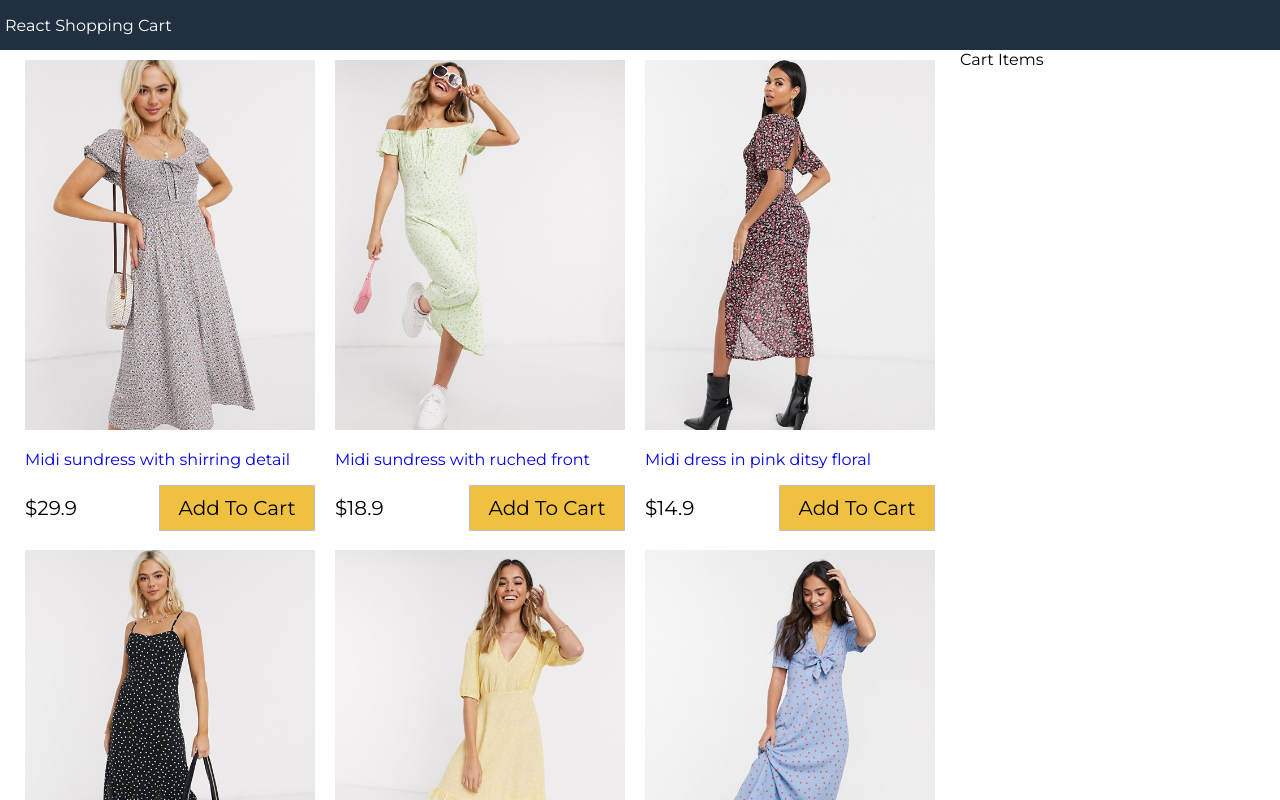
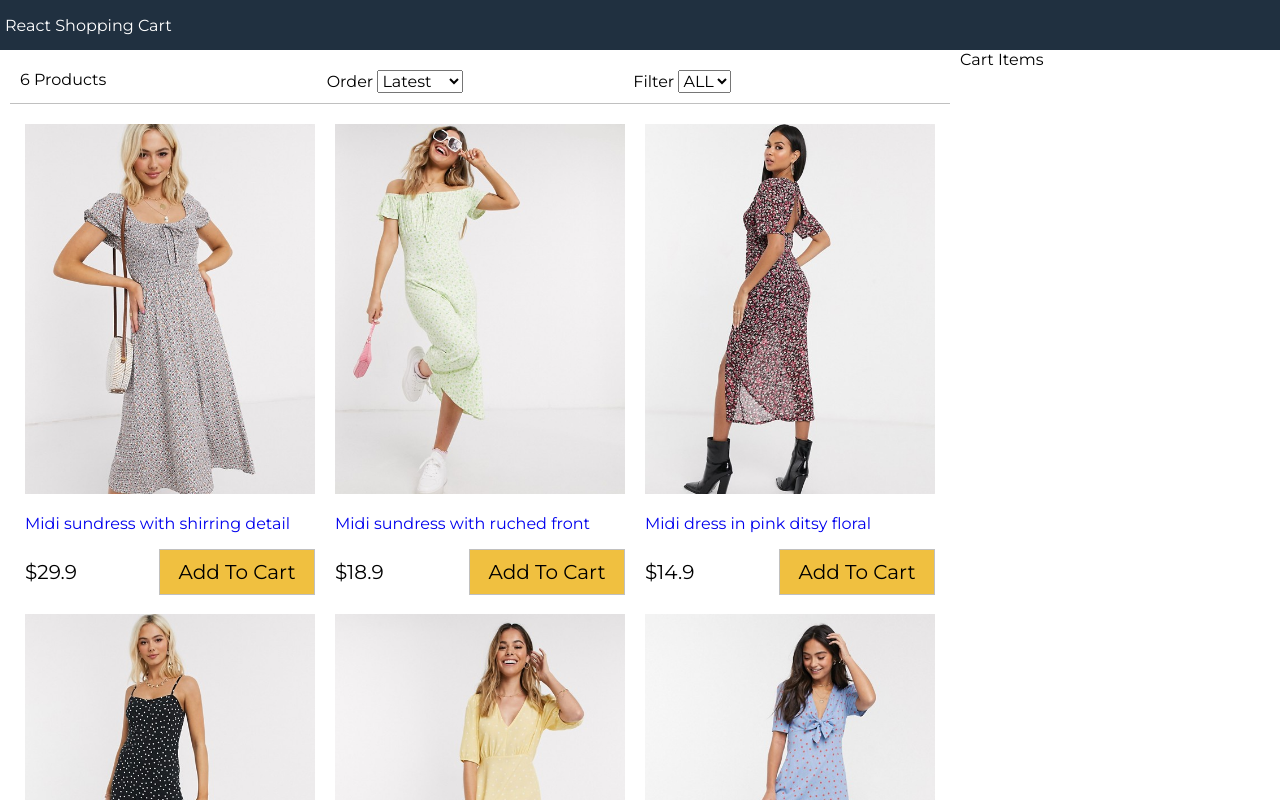
Before and after one commit to aidagholami/react-shopping-cart, a React (Create React App) app: page / in a window 1280 px wide. Shown: the top 800 px of the page. Built offline with nearby package versions, Linux system fonts and the light colour scheme.

Commit message:
filtered component and sorting

```diff
--- a/src/App.js
+++ b/src/App.js
@@ -1,12 +1,44 @@
 // feature 1
-import React, { useState } from 'react';
+import React, { Component } from 'react';
+import Filter from './components/Filter';
 import Products from './components/Products';
 import data from './data.json';
 
-function App() {
-  const [products, setProducts] = useState(data.products)
-  // const [size, setSize] = useState('')
-  // const [sort, setSort] = useState('')
+class App extends Component {
+  constructor() {
+    super();
+    this.state = {
+      products: data.products,
+      size: '',
+      sort: ''
+    }
+  }
+  filterProducts = (event) => {
+    if (event.target.value === '') {
+      this.setState({
+        size: event.target.value,
+        products: data.products
+      });
+    } else {
+      this.setState({
+        size: event.target.value,
+        products: data.products.filter(p => p.availableSizes.indexOf(event.target.value) >= 0)
+      });
+    }
+  }
+  sortProducts = (event) => {
+    const sort = event.target.value;
+    this.setState(state => ({
+      sort: sort,
+      products: state.products.slice().sort((a, b) => (
+        sort === 'lowest' ? ((a.price > b.price)? 1 : -1):
+        sort === 'highest' ? ((a.price < b.price)? 1 : -1):
+        ((a._id < b._id)? 1 : -1)
+      ))
+    }));
+  }
+
+  render() {
     return (
       <div className="grid-container">
         <header>
@@ -15,7 +47,13 @@
         <main>
           <div className="content">
             <div className="main">
-            <Products products={products}></Products>
+              <Filter
+              count={this.state.products.length}
+              size={this.state.size}
+              sort={this.state.sort}
+              filterProducts={this.filterProducts}
+              sortProducts={this.sortProducts}></Filter>
+              <Products products={this.state.products}></Products>
             </div>
             <div className="sidebar">
               Cart Items
@@ -28,5 +66,6 @@
       </div>
     );
   }
+}
 
 export default App;
--- /dev/null
+++ b/src/components/Filter.jsx
@@ -0,0 +1,31 @@
+import React, { Component } from 'react'
+
+export default class Filter extends Component {
+  render() {
+    return (
+      <div className='filter'>
+        <div className="filter-result">{this.props.count} Products</div>
+        <div className="filter-sort">
+          Order {' '}
+          <select value={this.props.sort} onChange={this.props.sortProducts}>
+            <option>Latest</option>
+            <option value='lowest'>Lowest</option>
+            <option value='highest'>Highest</option>
+          </select>
+        </div>
+        <div className="filter-size">
+          Filter {' '}
+          <select value={this.props.size} onChange={this.props.filterProducts}>
+            <option value=''>ALL</option>
+            <option value='XS'>XS</option>
+            <option value='S'>S</option>
+            <option value='M'>M</option>
+            <option value='L'>L</option>
+            <option value='XL'>XL</option>
+            <option value='XXL'>XXL</option>
+            </select>
+        </div>
+      </div>
+    )
+  }
+}
--- a/src/index.css
+++ b/src/index.css
@@ -113,3 +113,15 @@
 .button.primary {
   background-color: #f0c040;
 }
+
+/* Filter */
+.filter {
+  display: flex;
+  justify-content: space-between;
+  border-bottom: 0.1rem solid #c0c0c0;
+  padding: 1rem;
+  margin: 1rem;
+}
+.filter div {
+  flex: 1;
+}
```
Also changed, not shown: src/components/s.js (deleted, +0 -9 lines). Lines whose indentation alone changed are shown as unchanged.
